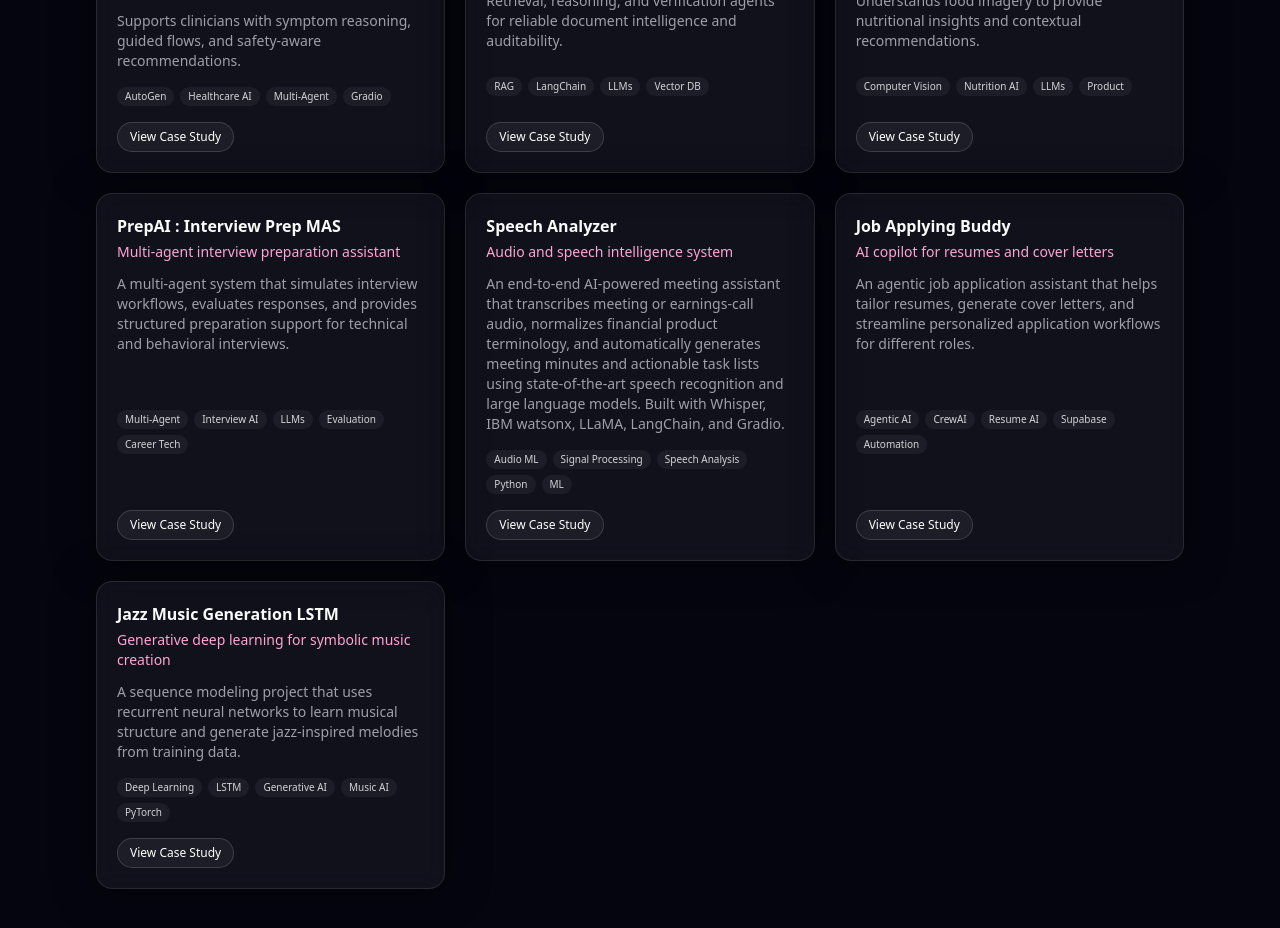
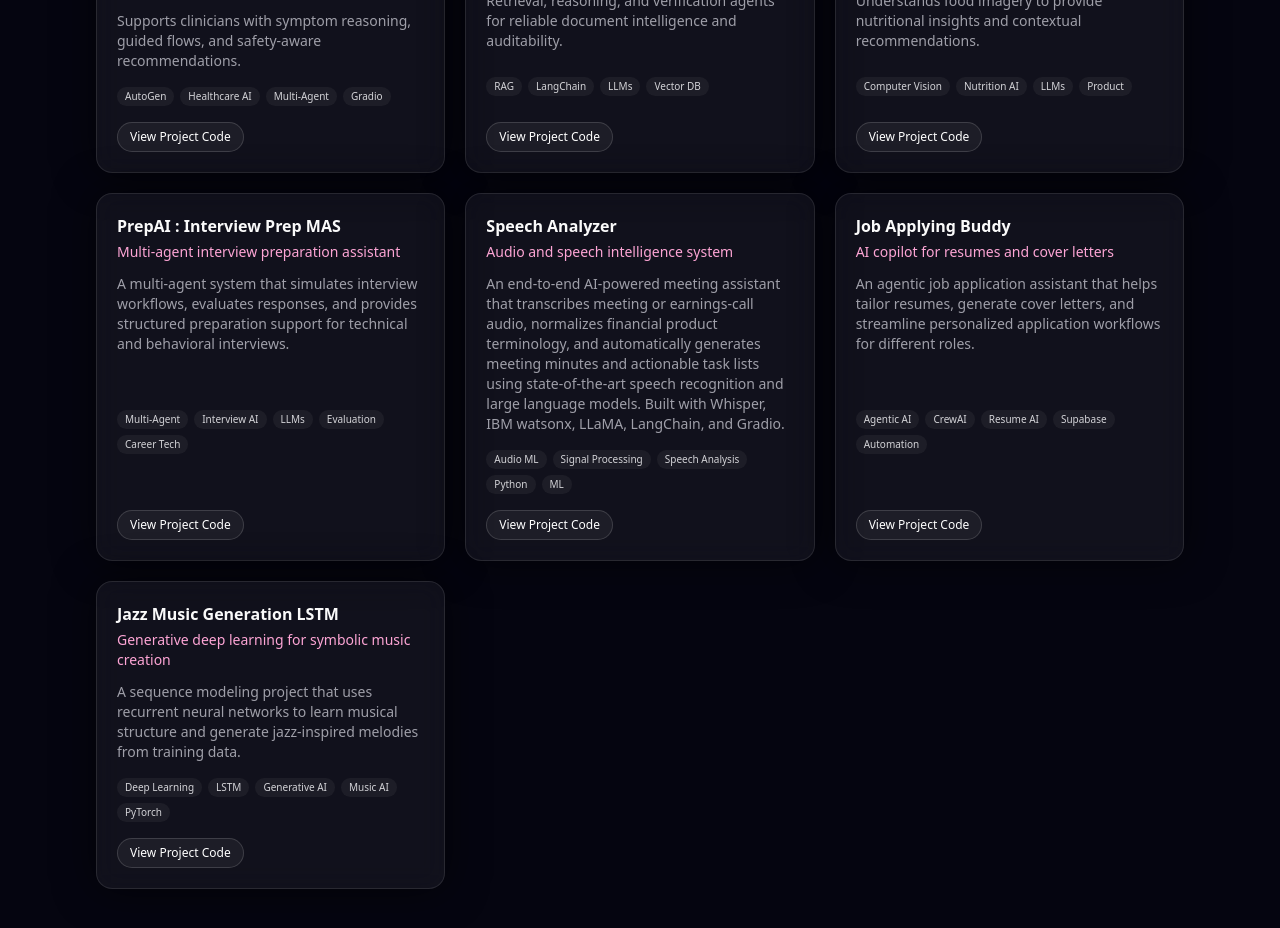
Before and after one commit to PRONGS-CHIRAG/personal_website, a Next.js app: page / in a window 1280 px wide. Shown: the part 1820-2748 px from the top of the page. Built offline with nearby package versions, Linux system fonts and the light colour scheme.

Commit message:
Added code for  links to  projects content

```diff
--- a/src/components/cards/ProjectCard.tsx
+++ b/src/components/cards/ProjectCard.tsx
@@ -1,4 +1,3 @@
-import type { ReactNode } from "react";
 import { Button } from "@/components/ui/Button";
 import { cn } from "@/lib/utils";
 
@@ -7,7 +6,7 @@ interface ProjectCardProps {
   tagline: string;
   description: string;
   tags: string[];
-  href?: string;
+  github?: string;
   className?: string;
 }
 
@@ -16,7 +15,7 @@ export function ProjectCard({
   tagline,
   description,
   tags,
-  href = "#",
+  github,
   className,
 }: ProjectCardProps) {
   return (
@@ -46,9 +45,13 @@ export function ProjectCard({
         ))}
       </div>
       <div className="mt-4">
-        <Button variant="secondary" size="sm" className="w-max">
-          <span>View Case Study</span>
-        </Button>
+        {github && (
+          <a href={github} target="_blank" rel="noopener noreferrer">
+            <Button variant="secondary" size="sm" className="w-max">
+              <span>View Project Code</span>
+            </Button>
+          </a>
+        )}
       </div>
     </div>
   );
```
